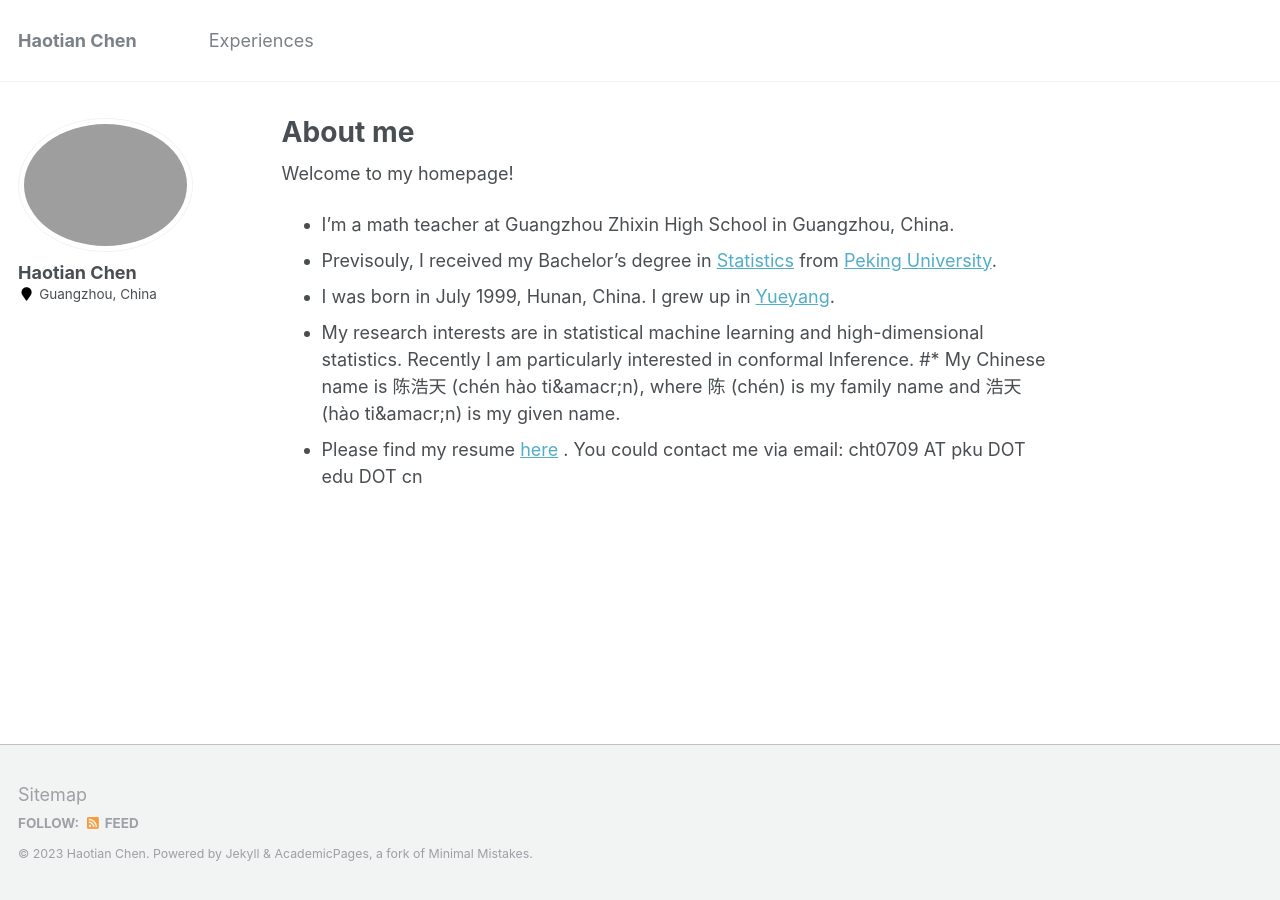
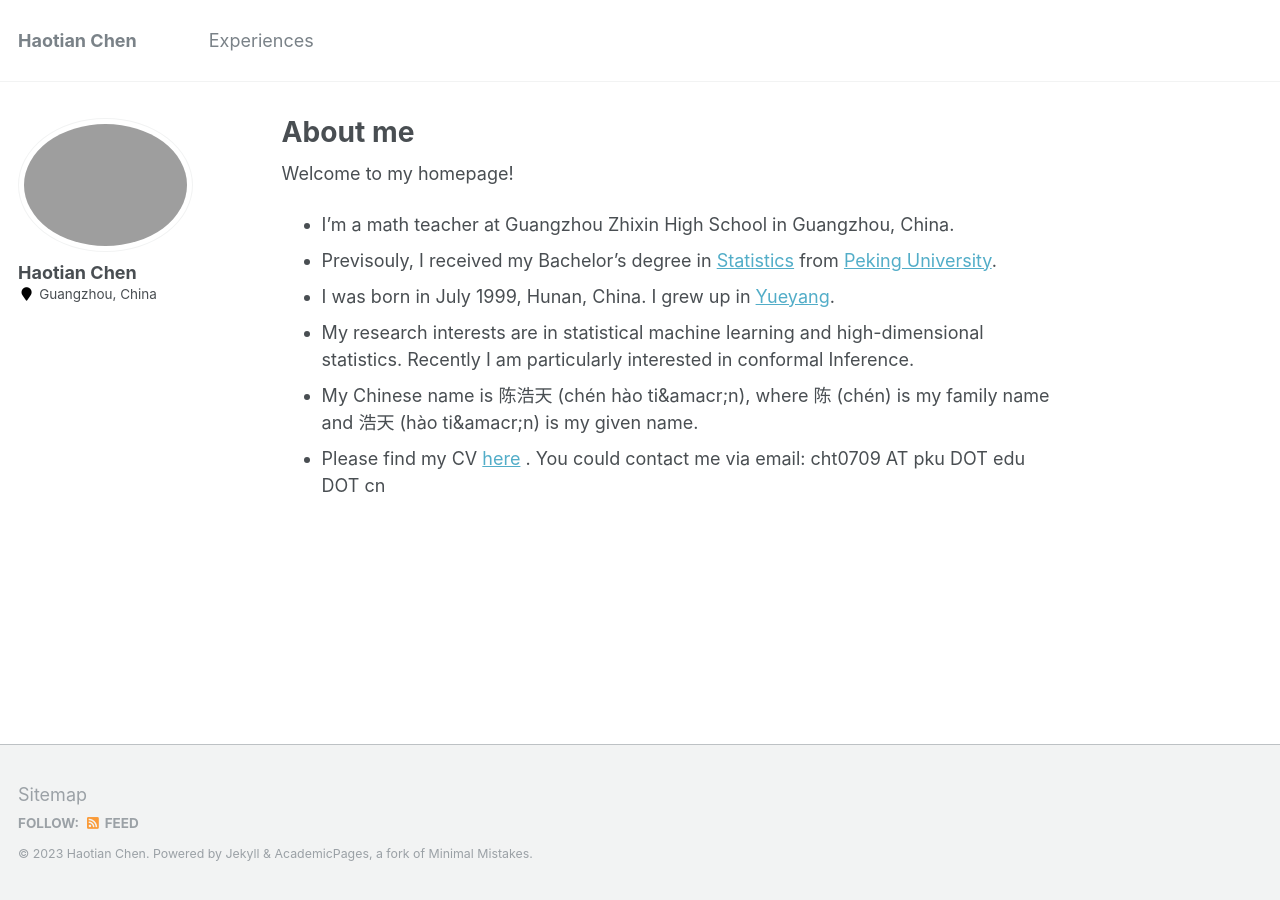
Before and after one commit to haotianchen1999/haotianchen1999.github.io, a Jekyll site: the page built from _pages/about.md, in a window 1280 px wide. Built offline with Jekyll 4.4.1, drawn with Linux system fonts in a browser that asks for light colours.

Commit message:
Update about.md

```diff
--- a/_pages/about.md
+++ b/_pages/about.md
@@ -13,5 +13,5 @@ Welcome to my homepage!
 * Previsouly, I received my Bachelor's degree in <a href="http://english.math.pku.edu.cn/">Statistics</a> from <a href="https://english.pku.edu.cn/">Peking University</a>.
 * I was born in July 1999, Hunan, China. I grew up in [Yueyang](https://en.wikipedia.org/wiki/Yueyang).
 * My research interests are in statistical machine learning and high-dimensional statistics. Recently I am particularly interested in conformal Inference.
-#* My Chinese name is 陈浩天 (ch&eacute;n h&agrave;o ti&amacr;n), where 陈 (ch&eacute;n) is my family name and 浩天 (h&agrave;o ti&amacr;n) is my given name.
-* Please find my resume [here](https://haotianchen1999.github.io/files/HaotianChen_CV.pdf) . You could contact me via email: cht0709 AT pku DOT edu DOT cn
+* My Chinese name is 陈浩天 (ch&eacute;n h&agrave;o ti&amacr;n), where 陈 (ch&eacute;n) is my family name and 浩天 (h&agrave;o ti&amacr;n) is my given name.
+* Please find my CV [here](https://haotianchen1999.github.io/files/HaotianChen_CV.pdf) . You could contact me via email: cht0709 AT pku DOT edu DOT cn
```
